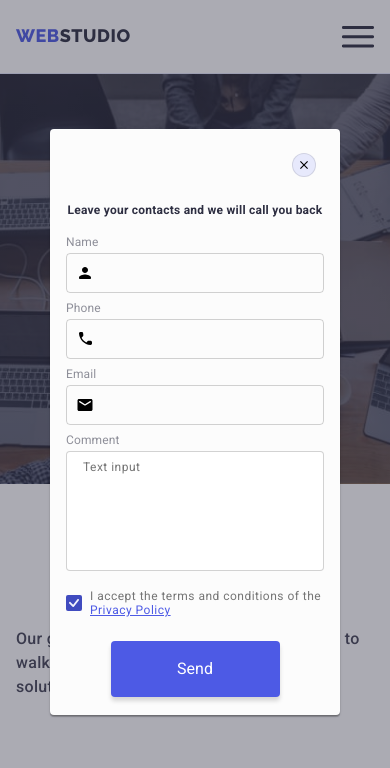
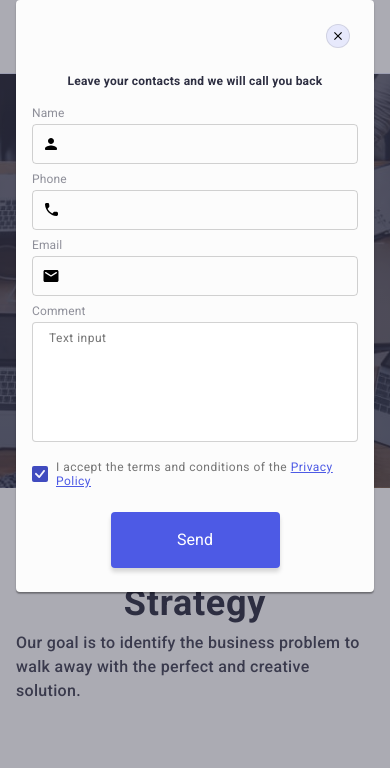
Before and after one commit to HannaKornytska/goit-markup-hw-07, a plain HTML site: page index.html in a window 390 px wide. Both pictures are taken after a click on the button "Order Service". Shown: the top 768 px of the page. Drawn offline with nearby package versions, Linux system fonts and the light colour scheme.

Commit message:
update mobile.css

```diff
--- a/css/mobile.css
+++ b/css/mobile.css
@@ -190,7 +190,7 @@
     .section-hero {
         background-color: var(--color-second-text);
         padding-top: 112px;
-        padding-bottom:108px;
+        padding-bottom: 112px;
         margin-left: auto;
         margin-right: auto;
         background-image:linear-gradient(to right, rgba(46, 47, 66, 0.7),
@@ -252,20 +252,21 @@
     left: 0;
     width: 100%;
     height:100%;
+    overflow-y:auto ;
     background-color:rgba(46, 47, 66, 0.4);
     transition: visibility var(--hover-transition),
     opacity var(--hover-transition);
 }
 .modal {
     position:absolute;
-    padding-top: 72px ;
-    padding-left: 16px;
-    padding-right: 16px;
-    width: 392px;
+    padding: 72px 16px 24px 16px;
+
+    max-width: 392px;
+    width: calc(100% - 32px);
     min-height: 586px;
     left: 50%;
-    top: 50%;
-    transform: translate(-50%, -50%);
+    top: 0;
+    transform: translate(-50%, 0);
     opacity: 1;
     background: #FCFCFC;
     box-shadow: 0px 1px 1px rgba(0, 0, 0, 0.14), 0px 1px 3px rgba(0, 0, 0, 0.12), 0px 2px 1px rgba(0, 0, 0, 0.2);
@@ -499,9 +500,7 @@ textarea:hover {
     margin-bottom: 72px;
     }
 .section-mob-staff {
-    width:260px;
-    margin-left: auto;
-    margin-right: auto;
+    max-width:296px;
     }
 .section-staff {
     background-color: var(--background-white-color);
@@ -599,6 +598,10 @@ textarea:hover {
     padding-bottom: 96px;
 
 }
+.footer-section-up {
+    margin-bottom: 72px;
+
+}
 .footer-section {
     display: block;
 }
@@ -625,10 +628,10 @@ textarea:hover {
     height: 80px;
     margin-left: auto;
     margin-right: auto;
-    margin-bottom: 72px;
 }
 .footer-contact-title {
     display: block;
+    text-align: center;
     font-weight: 500;
     font-size: 16px;
     line-height: 1.5;
@@ -833,7 +836,7 @@ textarea:hover {
 
 
 
-@media screen and (min-width:320px)  and (max-width:427px) {
+@media screen and (max-width:427px) {
     .mobile-phone {
         font-family: 'Roboto';
         font-style: normal;
@@ -853,9 +856,7 @@ textarea:hover {
         font-size: 28px;
         line-height: 1.1;
     }
-    .modal {
-        max-width: 290px ;
-    }
+
     .modal-title {
         font-size: 12px;
     }
```
